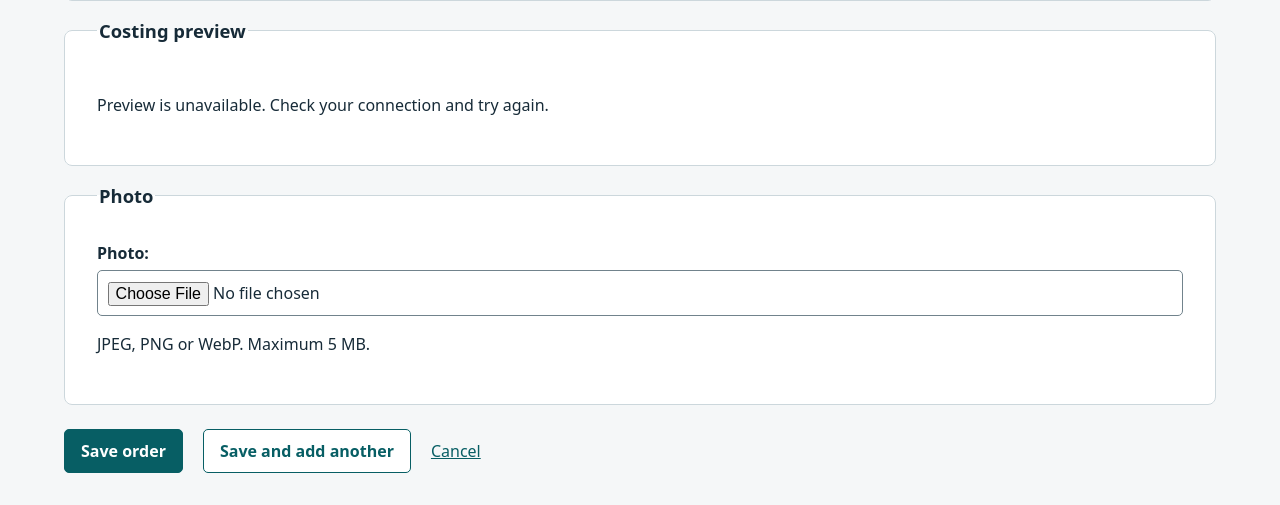
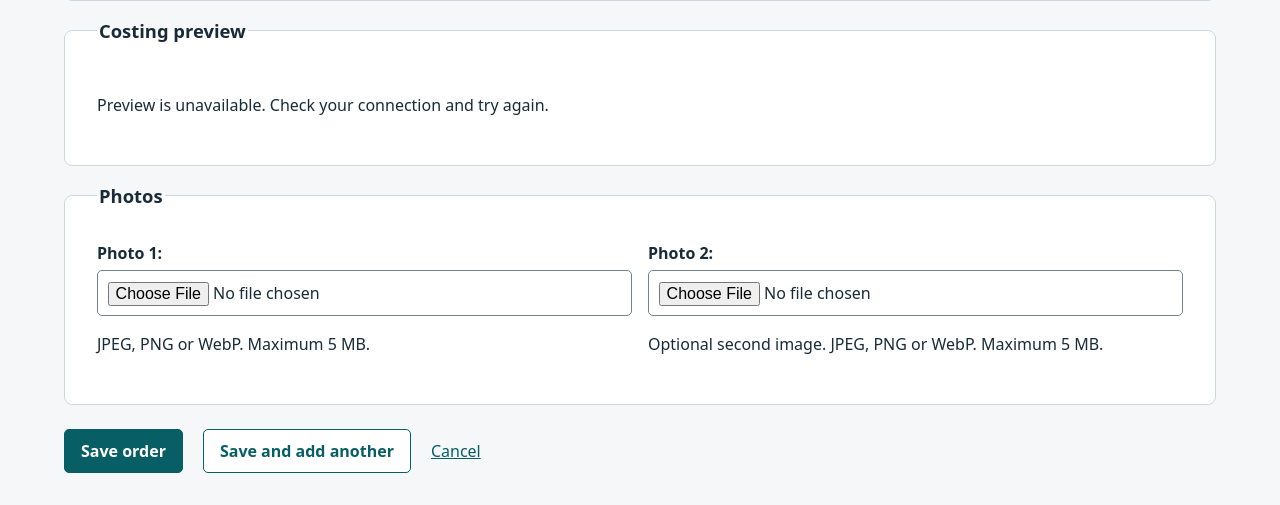
Before and after one commit to ujjwalbana07/order-managment-system, a Django app: page /orders/new/ in a window 1280 px wide. Shown: the part 2070-2575 px from the top of the page. Run offline with Django 5.2, Linux system fonts and the light colour scheme; the visitor is signed in with stand-in values (Sample User, id 1); data that the repository does not hold is empty; parts of the project's set-up code (start-up, migrations or seed data) failed here and were passed over; some libraries are stand-ins or nearby versions.

Commit message:
Add second order photo and clearer statuses

```diff
--- a/config/urls.py
+++ b/config/urls.py
@@ -36,6 +36,8 @@
     path('orders/<int:pk>/restore/', orders.order_delete, {'restore': True}, name='order_restore'),
     path('orders/<int:pk>/photo/', orders.order_photo, name='order_photo'),
     path('orders/<int:pk>/thumbnail/', orders.order_photo, {'thumb': True}, name='order_thumbnail'),
+    path('orders/<int:pk>/photo/2/', orders.order_photo, {'second': True}, name='order_photo2'),
+    path('orders/<int:pk>/thumbnail/2/', orders.order_photo, {'thumb': True, 'second': True}, name='order_thumbnail2'),
     path('', views.dashboard, name='dashboard'),
     path('login/', views.SignInView.as_view(), name='login'),
     path('logout/', views.SignOutView.as_view(), name='logout'),
--- a/imports/management/commands/seed_demo.py
+++ b/imports/management/commands/seed_demo.py
@@ -45,7 +45,7 @@
                 created.append(save_order(actor=actor, data=data, image=image))
         except Exception:
             for order in created:
-                for image in (order.image, order.thumbnail):
+                for image in (order.image, order.thumbnail, order.image2, order.thumbnail2):
                     if image:
                         image.storage.delete(image.name)
             raise
--- a/imports/services.py
+++ b/imports/services.py
@@ -191,7 +191,7 @@
             account=account, after={'orders': [order.pk for order in created], 'created_count': len(created)})
     except Exception:
         for order in created:
-            for file in (order.image, order.thumbnail):
+            for file in (order.image, order.thumbnail, order.image2, order.thumbnail2):
                 if file:
                     file.storage.delete(file.name)
         raise
--- a/orders/forms.py
+++ b/orders/forms.py
@@ -25,7 +25,8 @@
             help_text='Enter a percentage, for example 59.5.')
         self.fields['purity_confirm'] = forms.BooleanField(required=False, label='I confirm purity is below 1%')
         self.fields['version'] = forms.IntegerField(widget=forms.HiddenInput, initial=instance.version if instance else 1)
-        self.fields['image'] = forms.FileField(required=False, label='Photo', help_text='JPEG, PNG or WebP. Maximum 5 MB.')
+        self.fields['image'] = forms.FileField(required=False, label='Photo 1', help_text='JPEG, PNG or WebP. Maximum 5 MB.')
+        self.fields['image2'] = forms.FileField(required=False, label='Photo 2', help_text='Optional second image. JPEG, PNG or WebP. Maximum 5 MB.')
         self.initial.update({'account': account, 'order_date': timezone.localdate(), 'quantity': 1,
             'fx_rate': default_fx_rate(), 'gold_rate': default_gold_rate(), 'lab_rate': Decimal('0'),
             'ship_charges': Decimal('0'), 'platform_fees_inr': Decimal('0'), 'other_wt': Decimal('0'), 'dia_ct': Decimal('0'), 'fulfilment_status': ''})
--- a/orders/models.py
+++ b/orders/models.py
@@ -34,6 +34,8 @@
     quantity = models.PositiveIntegerField(default=1, validators=[MinValueValidator(1)])
     image = models.ImageField(upload_to='orders/', blank=True)
     thumbnail = models.ImageField(upload_to='orders/thumbnails/', blank=True, editable=False)
+    image2 = models.ImageField(upload_to='orders/', blank=True)
+    thumbnail2 = models.ImageField(upload_to='orders/thumbnails/', blank=True, editable=False)
     igi_cert_no = models.CharField(max_length=100, blank=True)
     tracking_no = models.CharField(max_length=255, blank=True)
     fulfilment_status = models.CharField(max_length=20, blank=True, default='', choices=[('', '---------'), ('Delivered', 'Delivered'), ('Returned', 'Returned'), ('Cancelled', 'Cancelled')])
--- a/orders/queries.py
+++ b/orders/queries.py
@@ -38,7 +38,7 @@
                 matching.append(order.pk)
         queryset = queryset.filter(pk__in=matching)
     sort = params.get('sort', '-order_date')
-    valid = {field.name for field in Order._meta.fields} - {'image', 'thumbnail', 'delete_reason'}
+    valid = {field.name for field in Order._meta.fields} - {'image', 'thumbnail', 'image2', 'thumbnail2', 'delete_reason'}
     if sort.lstrip('-') in valid:
         queryset = queryset.order_by(sort, 'serial_no')
     if sort.lstrip('-') in ('received', 'outstanding', 'payment_status'):
--- a/orders/services.py
+++ b/orders/services.py
@@ -19,7 +19,7 @@
 
 @retry_locked
 @transaction.atomic
-def save_order(*, actor, data, order_id=None, version=None, image=None):
+def save_order(*, actor, data, order_id=None, version=None, image=None, image2=None):
     require(actor, 'edit_order' if order_id else 'create_order')
     if set(data) - set(INPUT_FIELDS):
         raise ValidationError('Some submitted fields cannot be changed here.')
@@ -43,12 +43,13 @@
     order.full_clean()
     stored = []
     try:
-        if image:
-            photo, thumb = prepare_image(image)
-            order.image.save(photo.name, photo, save=False)
-            stored.append((order.image.storage, order.image.name))
-            order.thumbnail.save(thumb.name, thumb, save=False)
-            stored.append((order.thumbnail.storage, order.thumbnail.name))
+        for upload, image_field, thumb_field in ((image, order.image, order.thumbnail), (image2, order.image2, order.thumbnail2)):
+            if upload:
+                photo, thumb = prepare_image(upload)
+                image_field.save(photo.name, photo, save=False)
+                stored.append((image_field.storage, image_field.name))
+                thumb_field.save(thumb.name, thumb, save=False)
+                stored.append((thumb_field.storage, thumb_field.name))
         return save_record(order, actor=actor)
     except Exception:
         for storage, name in stored:
--- a/orders/templates/orders/form.html
+++ b/orders/templates/orders/form.html
@@ -1,5 +1,5 @@
 {% extends 'accounts/base.html' %}{% block content %}<h1>{% if order %}Edit order {{ order.serial_no }}{% else %}Add order{% endif %}{% if form_account %} · {{ form_account }}{% endif %}</h1>
 <form method="post" enctype="multipart/form-data" id="order-form" data-preview="{% url 'costing_preview' %}" data-new="{% if not order %}true{% else %}false{% endif %}">{% csrf_token %}{{ form.non_field_errors }}{{ form.version }}{% if duplicate %}<p>{% if duplicate.is_deleted %}<a href="{% url 'order_restore' duplicate.pk %}">Restore deleted order {{ duplicate.serial_no }}</a>{% else %}<a href="{% url 'order_detail' duplicate.pk %}">View existing order {{ duplicate.serial_no }}</a>{% endif %}</p>{% endif %}
 {% for title,fields in form.groups %}<fieldset class="panel"><legend>{{ title }}</legend><div class="form-grid">{% for field in fields %}<div>{{ field.label_tag }}{{ field }}{{ field.errors }}{% if field.help_text %}<p class="helptext">{{ field.help_text }}</p>{% endif %}</div>{% endfor %}</div>{% if title == "Sale" %}<p id="sale-suggestion" role="status"></p><button class="secondary" type="button" id="use-sale-suggestion" hidden>Use suggested INR amount</button>{% endif %}</fieldset>{% endfor %}
-<fieldset class="panel"><legend>Costing preview</legend><p id="cost-preview" role="status">Enter weights and rates to preview the bill.</p></fieldset><fieldset class="panel"><legend>Photo</legend>{{ form.image.label_tag }}{{ form.image }}{{ form.image.errors }}<p>{{ form.image.help_text }}</p></fieldset>
+<fieldset class="panel"><legend>Costing preview</legend><p id="cost-preview" role="status">Enter weights and rates to preview the bill.</p></fieldset><fieldset class="panel"><legend>Photos</legend><div class="form-grid"><div>{{ form.image.label_tag }}{{ form.image }}{{ form.image.errors }}<p>{{ form.image.help_text }}</p></div><div>{{ form.image2.label_tag }}{{ form.image2 }}{{ form.image2.errors }}<p>{{ form.image2.help_text }}</p></div></div></fieldset>
 <div class="actions"><button type="submit">Save order</button><button type="submit" class="secondary" name="add_another" value="1">Save and add another</button><a href="{% url 'order_list' %}">Cancel</a></div></form>{% endblock %}
--- a/orders/views.py
+++ b/orders/views.py
@@ -60,7 +60,8 @@
     if request.method == 'POST' and form.is_valid():
         try:
             result = save_order(actor=request.user, data={name: form.cleaned_data[name] for name in INPUT_FIELDS},
-                order_id=pk, version=form.cleaned_data['version'], image=form.cleaned_data.get('image'))
+                order_id=pk, version=form.cleaned_data['version'], image=form.cleaned_data.get('image'),
+                image2=form.cleaned_data.get('image2'))
         except (ValidationError, IntegrityError) as exc:
             form_error(form, exc if isinstance(exc, ValidationError) else ValidationError('This sales number already exists in the selected account.'))
             duplicate = Order.all_objects.for_user(request.user).filter(account=form.cleaned_data['account'], sales_no=form.cleaned_data['sales_no']).first()
@@ -90,12 +91,15 @@
 
 
 @login_required
-def order_photo(request, pk, thumb=False):
+def order_photo(request, pk, thumb=False, second=False):
     order = get_object_or_404(Order.objects.for_user(request.user), pk=pk)
-    file = order.thumbnail if thumb else order.image
+    file = (order.thumbnail2 if thumb else order.image2) if second else (order.thumbnail if thumb else order.image)
     if not file:
         raise Http404('Photo not found.')
-    response = FileResponse(file.open('rb'), content_type='image/jpeg')
+    try:
+        response = FileResponse(file.open('rb'), content_type='image/jpeg')
+    except FileNotFoundError as exc:
+        raise Http404('Photo not found.') from exc
     response['Cache-Control'] = 'private, no-store'
     return response
 
```
Also changed, not shown: orders/templates/orders/detail.html (+1 -1 lines), orders/templates/orders/list.html (+7 -6 lines), tests/test_orders.py (+4 -1 lines), orders/migrations/0005_order_image2_order_thumbnail2.py (added).
